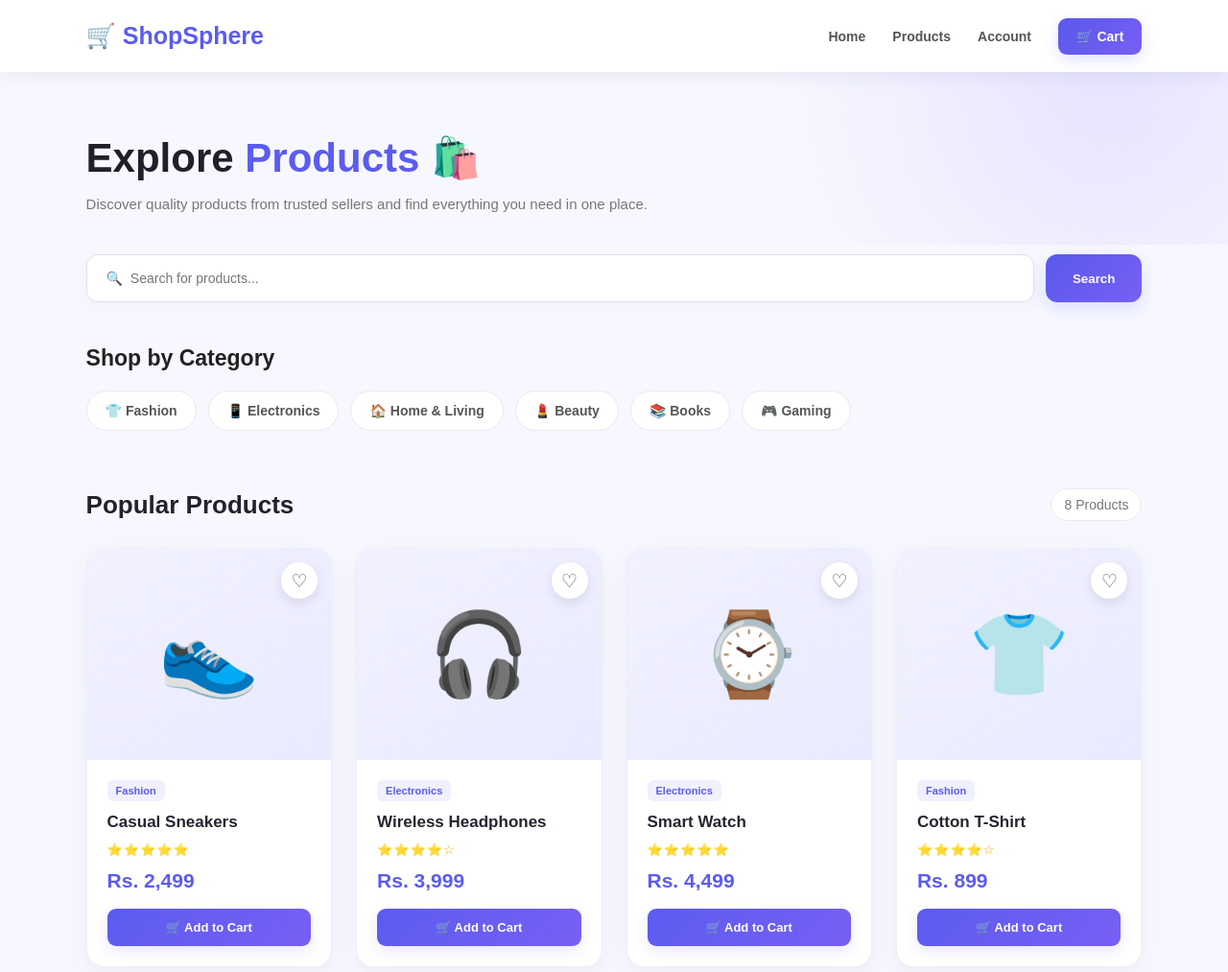
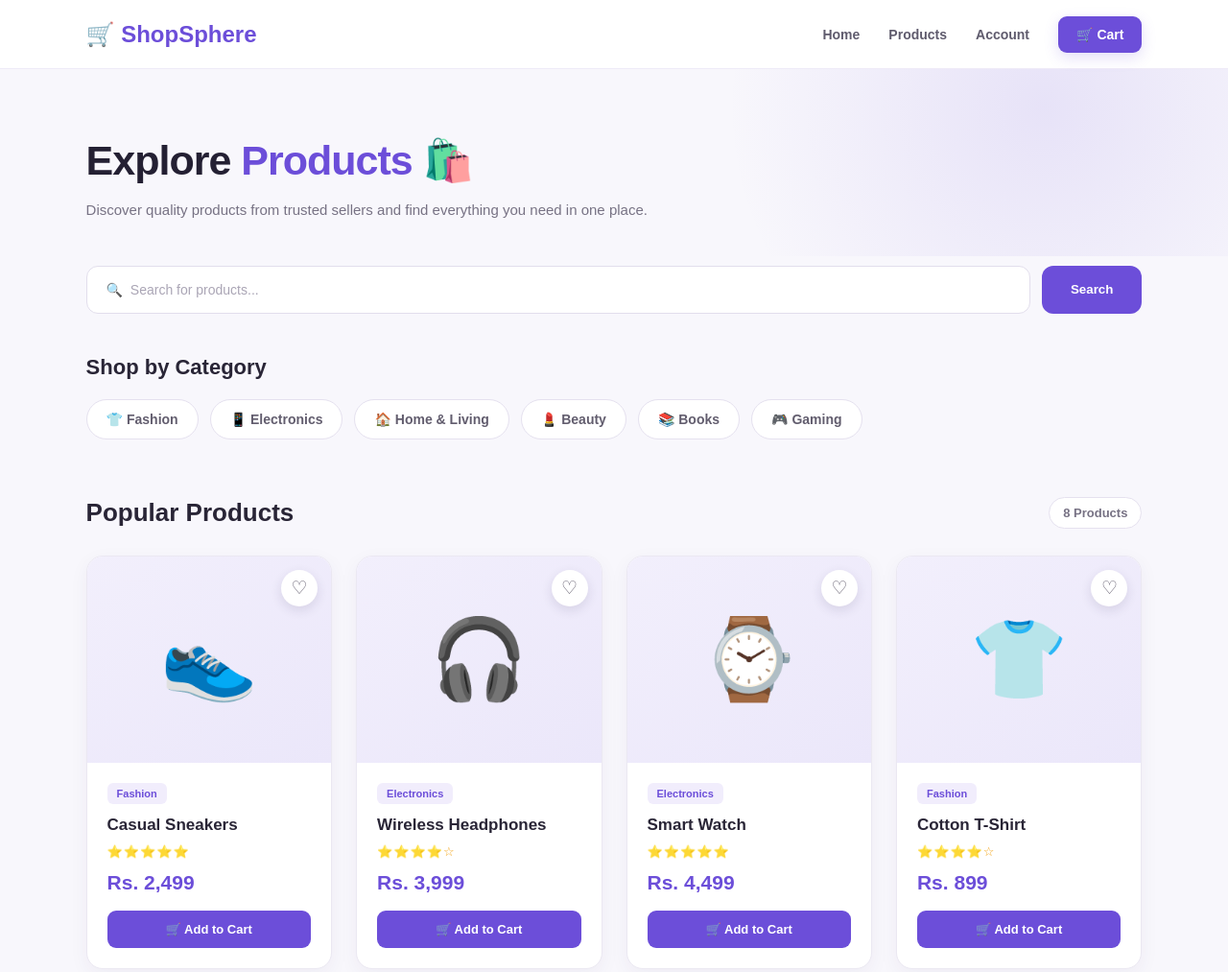
Before and after one commit to kritiadhikary2004/ShopSphere, a website: page views/products.html in a window 1280 px wide. Shown: the top 1013 px of the page at 96% size. Drawn offline with Linux system fonts and the light colour scheme.

Commit message:
Update products page style

```diff
--- a/views/products.html
+++ b/views/products.html
@@ -1,3 +1,4 @@
+
 <!DOCTYPE html>
 <html lang="en">
 
@@ -17,8 +18,8 @@
         }
 
         body {
-            background: #f7f8ff;
-            color: #222;
+            background: #f8f7fc;
+            color: #252238;
         }
 
         /* =========================
@@ -26,8 +27,8 @@
         ========================= */
 
         nav {
-            height: 75px;
-            background: rgba(255,255,255,0.97);
+            height: 72px;
+            background: #ffffff;
 
             display: flex;
             align-items: center;
@@ -35,7 +36,7 @@
 
             padding: 0 7%;
 
-            box-shadow: 0 4px 20px rgba(40,40,100,0.07);
+            border-bottom: 1px solid #eeeaf7;
 
             position: sticky;
             top: 0;
@@ -43,124 +44,146 @@
         }
 
         .logo {
-            font-size: 25px;
+            font-size: 24px;
             font-weight: 800;
-            color: #5b5cf0;
+            color: #6c4ed9;
         }
 
         .nav-links {
             display: flex;
             align-items: center;
-            gap: 28px;
+            gap: 30px;
         }
 
         .nav-links a {
             text-decoration: none;
-            color: #555;
+            color: #5f5b6d;
             font-size: 14px;
             font-weight: 600;
             transition: 0.25s;
         }
 
         .nav-links a:hover {
-            color: #5b5cf0;
+            color: #6c4ed9;
         }
 
         .cart-btn {
             color: white !important;
-            background: linear-gradient(135deg,#5959eb,#785ff5);
+
+            background: #6c4ed9;
+
             padding: 11px 19px;
+
             border-radius: 9px;
-            box-shadow: 0 5px 15px rgba(91,92,240,0.18);
+
+            transition: 0.25s;
+
+            box-shadow: 0 5px 15px rgba(108,78,217,0.18);
         }
 
         .cart-btn:hover {
+            background: #593bc7;
             transform: translateY(-2px);
         }
+
 
         /* =========================
            HEADER
         ========================= */
 
         .page-header {
-            padding: 65px 7% 30px;
+            padding: 70px 7% 35px;
 
             background:
                 radial-gradient(
-                    circle at 90% 10%,
-                    rgba(123,97,255,0.13),
+                    circle at 85% 20%,
+                    rgba(108,78,217,0.12),
                     transparent 30%
                 );
         }
 
         .page-header h1 {
-            font-size: 42px;
-            margin-bottom: 12px;
-            color: #20202b;
+            font-size: 43px;
+            margin-bottom: 13px;
+            color: #242033;
+            letter-spacing: -1px;
         }
 
         .page-header h1 span {
-            color: #5b5cf0;
+            color: #6c4ed9;
         }
 
         .page-header p {
-            color: #777;
+            color: #777284;
             font-size: 15px;
-            line-height: 1.6;
+            line-height: 1.7;
+            max-width: 600px;
         }
+
 
         /* =========================
            SEARCH
         ========================= */
 
         .search-section {
-            padding: 10px 7% 40px;
+            padding: 10px 7% 38px;
+
             display: flex;
             gap: 12px;
         }
 
         .search-box {
             flex: 1;
+
             padding: 16px 20px;
 
-            border: 1px solid #e1e1ed;
+            border: 1px solid #e2deec;
+
             border-radius: 12px;
 
             background: white;
+
             font-size: 14px;
+
             outline: none;
 
-            box-shadow: 0 5px 18px rgba(40,40,100,0.04);
+            transition: 0.25s;
         }
 
         .search-box:focus {
-            border-color: #5b5cf0;
+            border-color: #6c4ed9;
 
             box-shadow:
-                0 0 0 4px rgba(91,92,240,0.09);
+                0 0 0 4px rgba(108,78,217,0.08);
+        }
+
+        .search-box::placeholder {
+            color: #aaa5b5;
         }
 
         .search-btn {
             border: none;
 
-            background: linear-gradient(
-                135deg,
-                #5959eb,
-                #785ff5
-            );
+            background: #6c4ed9;
 
             color: white;
 
-            padding: 0 28px;
+            padding: 0 30px;
 
             border-radius: 12px;
 
             font-weight: bold;
+
             cursor: pointer;
 
-            box-shadow:
-                0 6px 18px rgba(91,92,240,0.18);
+            transition: 0.25s;
         }
+
+        .search-btn:hover {
+            background: #593bc7;
+            transform: translateY(-2px);
+        }
+
 
         /* =========================
            CATEGORIES
@@ -171,8 +194,9 @@
         }
 
         .categories h2 {
-            font-size: 23px;
+            font-size: 22px;
             margin-bottom: 20px;
+            color: #292536;
         }
 
         .category-list {
@@ -184,30 +208,36 @@
         .category {
             background: white;
 
-            border: 1px solid #e8e8f1;
+            border: 1px solid #e5e1ef;
 
-            padding: 12px 19px;
+            padding: 12px 20px;
 
-            border-radius: 30px;
+            border-radius: 25px;
 
             cursor: pointer;
 
             font-size: 14px;
+
             font-weight: 600;
 
-            color: #555;
+            color: #625d6e;
 
             transition: 0.25s;
         }
 
         .category:hover {
-            background: #5b5cf0;
+            background: #6c4ed9;
+
             color: white;
 
-            border-color: #5b5cf0;
+            border-color: #6c4ed9;
 
-            transform: translateY(-3px);
+            transform: translateY(-2px);
+
+            box-shadow:
+                0 7px 18px rgba(108,78,217,0.18);
         }
+
 
         /* =========================
            PRODUCTS
@@ -219,7 +249,9 @@
 
         .products-header {
             display: flex;
+
             justify-content: space-between;
+
             align-items: center;
 
             margin-bottom: 28px;
@@ -227,30 +259,33 @@
 
         .products-header h2 {
             font-size: 26px;
-            color: #22222e;
+            color: #292536;
         }
 
         .products-header span {
-            color: #777;
+            color: #777284;
 
             background: white;
 
-            padding: 8px 13px;
+            padding: 8px 14px;
 
             border-radius: 20px;
 
-            border: 1px solid #e9e9f2;
+            border: 1px solid #e5e1ef;
 
-            font-size: 14px;
+            font-size: 13px;
+
+            font-weight: 600;
         }
 
         .product-grid {
             display: grid;
 
-            grid-template-columns: repeat(4,1fr);
+            grid-template-columns: repeat(4, 1fr);
 
             gap: 25px;
         }
+
 
         /* =========================
            PRODUCT CARD
@@ -259,14 +294,14 @@
         .product-card {
             background: white;
 
-            border-radius: 18px;
+            border-radius: 17px;
 
             overflow: hidden;
 
-            border: 1px solid #eeeeF5;
+            border: 1px solid #ebe8f2;
 
             box-shadow:
-                0 7px 25px rgba(35,35,90,0.06);
+                0 6px 20px rgba(50,40,90,0.05);
 
             transition: 0.3s;
 
@@ -274,28 +309,53 @@
         }
 
         .product-card:hover {
-            transform: translateY(-8px);
+            transform: translateY(-7px);
 
             box-shadow:
-                0 16px 35px rgba(35,35,90,0.12);
+                0 15px 32px rgba(50,40,90,0.11);
+
+            border-color: #ddd6f0;
         }
 
+
+        /* =========================
+           PRODUCT IMAGE
+        ========================= */
+
         .product-image {
-            height: 220px;
+            height: 215px;
 
             background:
                 linear-gradient(
                     145deg,
-                    #f1f1ff,
-                    #e9eaff
+                    #f2effc,
+                    #ebe7fa
                 );
 
             display: flex;
+
             align-items: center;
+
             justify-content: center;
 
-            font-size: 85px;
+            font-size: 82px;
+
+            transition: 0.3s;
         }
+
+        .product-card:hover .product-image {
+            background:
+                linear-gradient(
+                    145deg,
+                    #eee9fc,
+                    #e5def9
+                );
+        }
+
+
+        /* =========================
+           PRODUCT INFO
+        ========================= */
 
         .product-info {
             padding: 21px;
@@ -304,11 +364,11 @@
         .product-category {
             display: inline-block;
 
-            color: #5b5cf0;
+            color: #6c4ed9;
 
-            background: #f0f0ff;
+            background: #f1edfc;
 
-            padding: 5px 9px;
+            padding: 5px 10px;
 
             border-radius: 6px;
 
@@ -322,7 +382,7 @@
         .product-name {
             font-size: 17px;
 
-            color: #252531;
+            color: #292536;
 
             margin-bottom: 9px;
 
@@ -330,7 +390,7 @@
         }
 
         .rating {
-            color: #f3a623;
+            color: #f2a51a;
 
             font-size: 13px;
 
@@ -344,10 +404,11 @@
 
             font-weight: 800;
 
-            color: #5b5cf0;
+            color: #6c4ed9;
 
             margin-bottom: 17px;
         }
+
 
         /* =========================
            ADD TO CART
@@ -362,12 +423,7 @@
 
             border-radius: 9px;
 
-            background:
-                linear-gradient(
-                    135deg,
-                    #5b5cf0,
-                    #785ff5
-                );
+            background: #6c4ed9;
 
             color: white;
 
@@ -378,17 +434,17 @@
             cursor: pointer;
 
             transition: 0.25s;
-
-            box-shadow:
-                0 5px 14px rgba(91,92,240,0.14);
         }
 
         .add-cart:hover {
+            background: #593bc7;
+
             transform: translateY(-2px);
 
             box-shadow:
-                0 8px 20px rgba(91,92,240,0.25);
+                0 7px 17px rgba(108,78,217,0.20);
         }
+
 
         /* =========================
            WISHLIST
@@ -410,13 +466,13 @@
             background: white;
 
             box-shadow:
-                0 4px 12px rgba(0,0,0,0.10);
+                0 4px 12px rgba(40,35,70,0.12);
 
             cursor: pointer;
 
             font-size: 19px;
 
-            color: #555;
+            color: #625d6e;
 
             z-index: 2;
 
@@ -424,21 +480,18 @@
         }
 
         .wishlist:hover {
-            color: #e74c3c;
+            color: #e45a68;
+
             transform: scale(1.1);
         }
+
 
         /* =========================
            FOOTER
         ========================= */
 
         footer {
-            background:
-                linear-gradient(
-                    135deg,
-                    #202033,
-                    #292942
-                );
+            background: #252238;
 
             color: white;
 
@@ -452,12 +505,13 @@
         }
 
         footer p {
-            color: #aaa;
+            color: #aaa6b7;
 
             font-size: 13px;
 
             margin-top: 9px;
         }
+
 
         /* =========================
            RESPONSIVE
@@ -466,9 +520,10 @@
         @media(max-width:1100px) {
 
             .product-grid {
-                grid-template-columns: repeat(3,1fr);
+                grid-template-columns: repeat(3, 1fr);
             }
         }
+
 
         @media(max-width:800px) {
 
@@ -493,9 +548,10 @@
             }
 
             .product-grid {
-                grid-template-columns: repeat(2,1fr);
+                grid-template-columns: repeat(2, 1fr);
             }
         }
+
 
         @media(max-width:550px) {
 
@@ -526,6 +582,7 @@
 
 
 <body>
+
 
     <!-- NAVBAR -->
 
```
